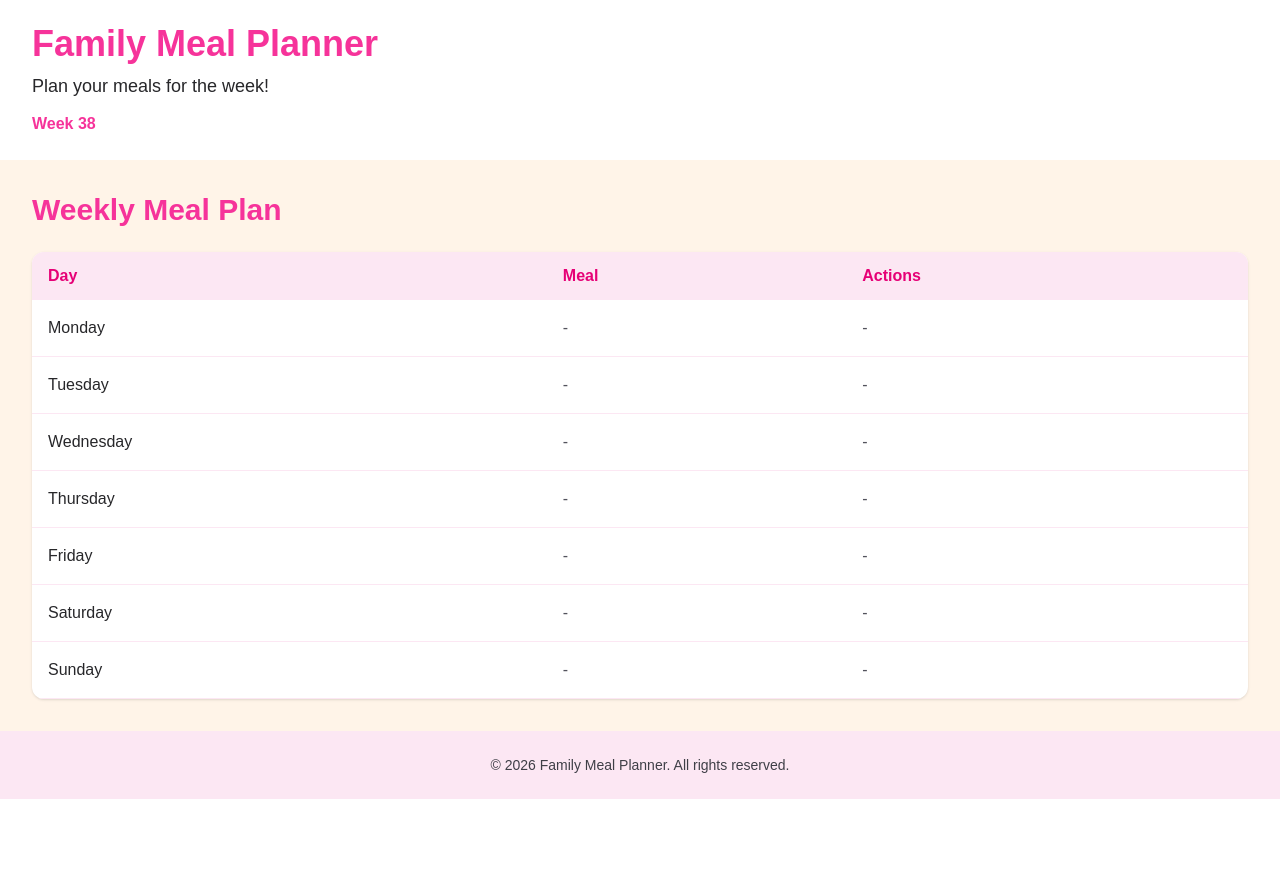
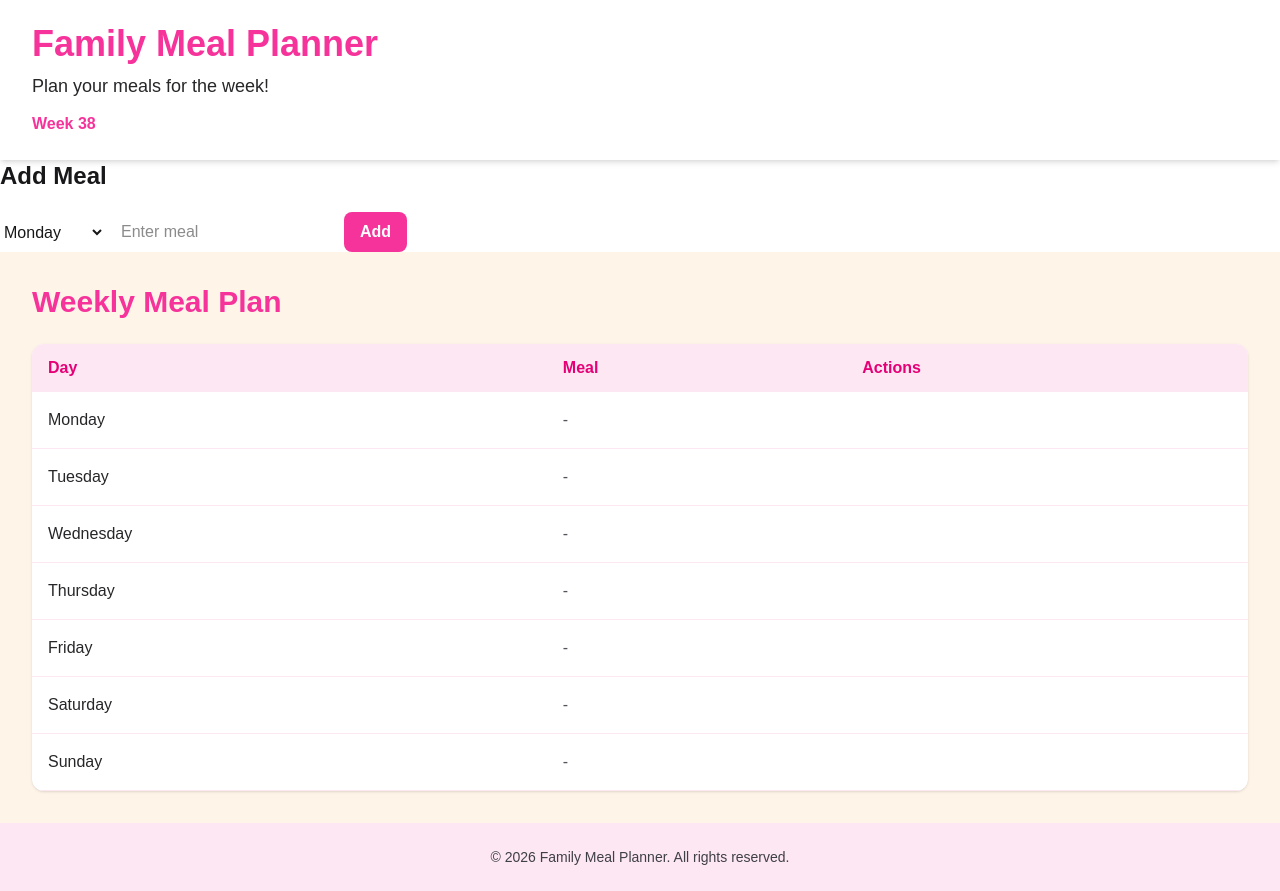
Before and after one commit to perjinshavani/FamilyMeal, a Next.js app: page / in a window 1280 px wide. Before the commit the page ends 800 px from the top, so only its background shows below. Built offline with nearby package versions, Linux system fonts and the light colour scheme.

Commit message:
Add meal to weekly plan

```diff
--- /dev/null
+++ b/app/components/MealForm.tsx
@@ -0,0 +1,61 @@
+
+
+"use client";
+
+import { useState } from "react";
+
+type MealFormProps = {
+  onAddMeal: (day: string, meal: string) => void;
+};
+
+export default function MealForm({ onAddMeal }: MealFormProps) {
+  const [day, setDay] = useState("Monday");
+  const [meal, setMeal] = useState("");
+
+  const handleSubmit = () => {
+    if (!meal.trim()) return;
+
+    onAddMeal(day, meal);
+    setMeal("");
+  };
+
+  return (
+    <section>
+<h2 className="mb-5 text-2xl font-bold text-zinc-900">
+  Add Meal
+</h2>
+
+<div className="flex items-center gap-4">
+
+      <select
+        value={day}
+        onChange={(event) => setDay(event.target.value)}
+      >
+        <option>Monday</option>
+        <option>Tuesday</option>
+        <option>Wednesday</option>
+        <option>Thursday</option>
+        <option>Friday</option>
+        <option>Saturday</option>
+        <option>Sunday</option>
+      </select>
+
+      <input
+        type="text"
+        placeholder="Enter meal"
+        value={meal}
+        onChange={(event) => setMeal(event.target.value)}
+      />
+
+   <button
+  type="button"
+  onClick={handleSubmit}
+  className="rounded-lg bg-pink-500 px-4 py-2 font-semibold text-white transition hover:bg-pink-600 active:scale-95"
+>
+  Add
+</button>
+</div>
+    </section>
+
+  );
+}
--- a/app/components/WeeklyMealPlan.tsx
+++ b/app/components/WeeklyMealPlan.tsx
@@ -1,6 +1,11 @@
 
-   export default function WeeklyMealPlan() {
-  const days = [
+ type WeeklyMealPlanProps = {
+  meals: Record<string, string>;
+};
+
+export default function WeeklyMealPlan({ meals }: WeeklyMealPlanProps) {
+
+const days = [
     "Monday",
     "Tuesday",
     "Wednesday",
@@ -31,8 +36,10 @@
               <td className="px-4 py-4 font-medium text-zinc-800">
                 {day}
               </td>
-              <td className="px-4 py-4 text-zinc-600">-</td>
-              <td className="px-4 py-4 text-zinc-600">-</td>
+           <td className="px-4 py-4 text-zinc-600">
+  {meals[day] || "-"}
+</td>
+
             </tr>
           ))}
         </tbody>
--- a/app/page.tsx
+++ b/app/page.tsx
@@ -1,16 +1,31 @@
-import Header from './components/Header';
-import WeeklyMealPlan from './components/WeeklyMealPlan';
-import Footer from './components/Footer';
 
-export default function Home(){
-  return(
+"use client";
 
+import { useState } from "react";
+import MealForm from "./components/MealForm";
+import Header from "./components/Header";
+import WeeklyMealPlan from "./components/WeeklyMealPlan";
+import Footer from "./components/Footer";
+
+
+
+
+export default function Home() {
+  const [meals, setMeals] = useState<Record<string, string>>({});
+
+  const handleAddMeal = (day: string, meal: string) => {
+    setMeals((previousMeals) => ({
+      ...previousMeals,
+      [day]: meal,
+    }));
+  };
+
+  return (
     <main>
-
-<Header />
-<WeeklyMealPlan />
-<Footer />
+      <Header />
+      <MealForm onAddMeal={handleAddMeal} />
+      <WeeklyMealPlan meals={meals} />
+      <Footer />
     </main>
-
   );
 }
```
